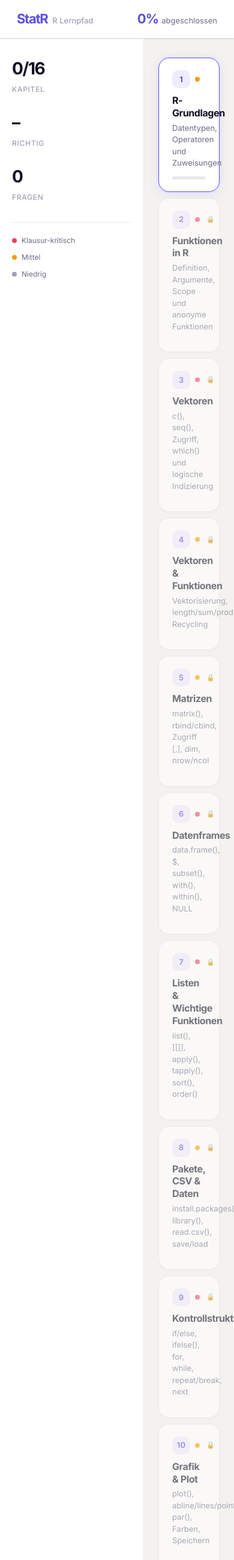
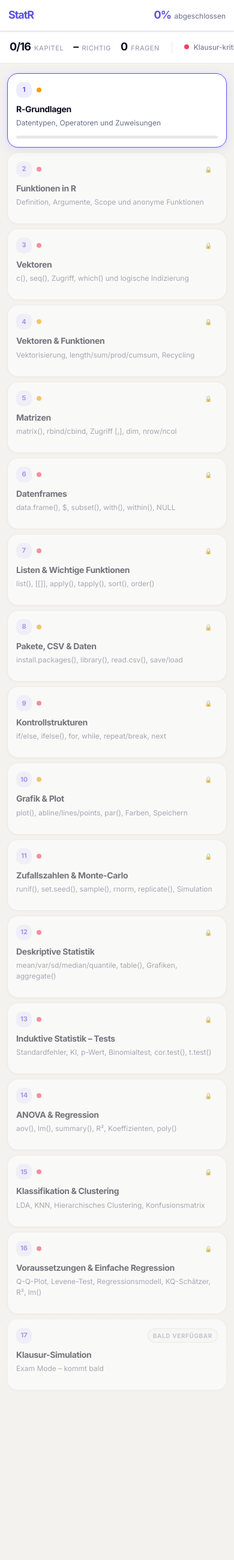
Before and after one commit to ebuart/statr, a Flask app: page / in a window 390 px wide. Shown: the whole page at 60% size. Run offline with Flask 3, Linux system fonts and the light colour scheme; some libraries are stand-ins or nearby versions.

Commit message:
Add mobile-responsive layout for phones and tablets
- New static/css/mobile.css: horizontal stats bar, horizontal units nav, sticky bottom toolbar with hint button, full-width cards, touch-target sizing, hover-effect disable on touch
- templates/index.html: load mobile.css
- static/js/session.js: auto-close hint panel on answer

Co-Authored-By: Claude Sonnet 4.6 <noreply@anthropic.com>

```diff
--- /dev/null
+++ b/static/css/mobile.css
@@ -0,0 +1,334 @@
+/* StatR — Mobile & Responsive Styles */
+/* Breakpoints: 768px (tablet), 480px (phone) */
+
+/* ── Viewport fix (browser chrome aware) ───────────────────────── */
+@supports (height: 100dvh) {
+  .view { height: 100dvh; }
+}
+
+/* ── Tablet + Phone (≤768px) ────────────────────────────────────── */
+@media (max-width: 768px) {
+
+  /* ── Path View ──────────────────────────────────────────────── */
+  .path-layout {
+    flex-direction: column;
+    overflow: visible;
+  }
+
+  .sidebar {
+    width: 100%;
+    min-width: unset;
+    flex-direction: row;
+    flex-wrap: nowrap;
+    align-items: center;
+    padding: 12px 16px;
+    border-right: none;
+    border-bottom: 1px solid var(--border-md);
+    overflow-x: auto;
+    overflow-y: hidden;
+    gap: 0;
+    -webkit-overflow-scrolling: touch;
+    scrollbar-width: none;
+  }
+  .sidebar::-webkit-scrollbar { display: none; }
+
+  .sidebar-stats {
+    flex-direction: row;
+    gap: 24px;
+    margin-bottom: 0;
+    flex-shrink: 0;
+  }
+
+  .stat-item { flex-direction: row; align-items: baseline; gap: 6px; }
+  .stat-val  { font-size: 20px; }
+  .stat-lbl  { font-size: 11px; text-transform: uppercase; letter-spacing: 0.05em; }
+
+  .sidebar-legend {
+    border-top: none;
+    border-left: 1px solid var(--border-md);
+    padding-top: 0;
+    padding-left: 20px;
+    margin-left: 20px;
+    display: flex;
+    flex-direction: row;
+    gap: 12px;
+    flex-shrink: 0;
+  }
+  .legend-item { margin-bottom: 0; white-space: nowrap; }
+
+  .path-main {
+    flex: 1;
+    overflow-y: auto;
+    padding: 16px 12px;
+    height: calc(100vh - 64px - 55px); /* viewport minus header minus stat bar */
+  }
+
+  @supports (height: 100dvh) {
+    .path-main { height: calc(100dvh - 64px - 55px); }
+  }
+
+  .chapter-path { gap: 8px; max-width: 100%; }
+
+  .chapter-card { padding: 16px 18px; }
+  .ch-title      { font-size: 15px; }
+  .ch-desc       { font-size: 12px; }
+
+  /* ── App Header ─────────────────────────────────────────────── */
+  .app-header { padding: 0 16px; height: 56px; }
+  .logo        { font-size: 20px; }
+  #summary-pct { font-size: 20px; }
+
+  /* ── Session Header ─────────────────────────────────────────── */
+  .session-header {
+    padding: 0 10px;
+    height: 50px;
+    gap: 8px;
+  }
+  .btn-back {
+    padding: 6px 8px;
+    font-size: 13px;
+    flex-shrink: 0;
+  }
+  .session-title-area #session-chapter-title { font-size: 13px; }
+  .session-title-area #session-unit-label    { font-size: 12px; margin-left: 4px; }
+  .session-meta { display: none; }
+
+  /* ── Session Layout ─────────────────────────────────────────── */
+  .session-layout {
+    flex-direction: column;
+  }
+
+  /* Units nav → horizontal scroll strip */
+  .session-units-nav {
+    width: 100%;
+    min-width: unset;
+    min-height: unset;
+    height: auto;
+    flex-direction: row;
+    overflow-x: auto;
+    overflow-y: hidden;
+    border-right: none;
+    border-bottom: 1px solid var(--border-md);
+    padding: 6px 10px;
+    gap: 4px;
+    flex-shrink: 0;
+    -webkit-overflow-scrolling: touch;
+    scrollbar-width: none;
+  }
+  .session-units-nav::-webkit-scrollbar { display: none; }
+
+  .unit-nav-btn {
+    width: auto;
+    flex-shrink: 0;
+    white-space: nowrap;
+    padding: 7px 14px;
+    min-height: 36px;
+  }
+  .unit-nav-dot { display: none; }
+  .unit-nav-label { font-size: 12px; }
+
+  /* Main content area */
+  .session-content {
+    padding: 14px 12px 80px; /* bottom padding for the sticky sidebar */
+    align-items: stretch;
+    overflow-y: auto;
+    flex: 1;
+    min-height: 0;
+  }
+
+  /* Sticky bottom sidebar on mobile */
+  .session-sidebar {
+    position: fixed;
+    bottom: 0;
+    left: 0;
+    right: 0;
+    width: 100%;
+    min-width: unset;
+    border-left: none;
+    border-top: 1px solid var(--border-md);
+    flex-direction: row;
+    align-items: center;
+    padding: 8px 14px;
+    gap: 10px;
+    z-index: 30;
+    background: var(--surface);
+    box-shadow: 0 -4px 16px rgba(0,0,0,0.07);
+    flex-wrap: nowrap;
+    overflow-x: auto;
+  }
+
+  .difficulty-display,
+  .question-type-display {
+    font-size: 10px;
+    white-space: nowrap;
+    flex-shrink: 0;
+  }
+
+  .question-counter {
+    font-size: 12px;
+    white-space: nowrap;
+    margin-left: auto;
+    flex-shrink: 0;
+  }
+
+  .hint-btn {
+    width: auto;
+    padding: 7px 14px;
+    font-size: 12px;
+    flex-shrink: 0;
+    min-height: 36px;
+  }
+
+  /* Hint panel pops up above the sticky bar */
+  .hint-panel {
+    position: fixed;
+    bottom: 56px; /* above sidebar */
+    left: 12px;
+    right: 12px;
+    z-index: 35;
+    font-size: 13px;
+    box-shadow: var(--shadow-md);
+    animation: slideUp 0.2s ease-out;
+  }
+
+  /* Cards */
+  .concept-card {
+    padding: 20px 16px;
+    border-radius: var(--r);
+    margin-bottom: 12px;
+  }
+  .concept-title { font-size: 17px; }
+  .concept-body  { font-size: 14px; }
+  .concept-takeaway { padding: 12px 14px; }
+  .concept-nav { justify-content: stretch; }
+  .concept-nav .btn-primary { width: 100%; justify-content: center; }
+
+  .question-card {
+    padding: 20px 16px;
+    border-radius: var(--r);
+    margin-bottom: 12px;
+  }
+  .q-text { font-size: 15px; }
+
+  /* Options: bigger touch targets */
+  .option-btn {
+    padding: 14px 16px;
+    font-size: 14px;
+    min-height: 48px;
+  }
+  .tf-btn { height: 52px; font-size: 15px; }
+
+  /* Next/primary buttons */
+  .btn-primary, .btn-secondary { height: 48px; font-size: 14px; }
+  .btn-next-q { width: 100%; justify-content: center; margin-top: 12px; }
+
+  /* Code input */
+  .code-input { font-size: 13px; min-height: 120px; }
+
+  /* Matching */
+  .matching-container { flex-direction: column; }
+  .matching-col { min-width: unset; width: 100%; }
+  .drag-item { padding: 12px 14px; min-height: 44px; font-size: 13px; }
+  .drop-zone { padding: 12px 14px; min-height: 44px; font-size: 13px; }
+
+  /* Explain panel */
+  .explain-panel { font-size: 13px; padding: 14px 16px; }
+
+  /* Code split layout */
+  .code-split { flex-direction: column; }
+  .code-left, .code-right { min-width: unset; }
+
+  /* Comparison/correlation grids */
+  .comparison-grid { flex-direction: column; }
+  .comp-left, .comp-right { min-width: unset; }
+  .dist-compare { flex-direction: column; }
+  .dist-item { min-width: unset; }
+
+  /* Console sim: scroll horizontally */
+  .console-sim { overflow-x: auto; font-size: 11.5px; }
+
+  /* Complete view */
+  .complete-card {
+    padding: 36px 24px;
+    border-radius: var(--r-lg);
+    width: 92%;
+  }
+  .complete-icon { width: 64px; height: 64px; font-size: 28px; margin-bottom: 18px; }
+  .complete-card h2 { font-size: 20px; }
+  .complete-accuracy { font-size: 15px; margin-bottom: 20px; }
+  .btn-unlock { height: 50px; font-size: 14px; }
+}
+
+/* ── Phone only (≤480px) ────────────────────────────────────────── */
+@media (max-width: 480px) {
+
+  /* Header tighter */
+  .app-header { height: 52px; padding: 0 14px; }
+  .logo { font-size: 18px; }
+  .logo-sub { display: none; }
+  #summary-pct { font-size: 18px; }
+  .summary-label { font-size: 12px; }
+
+  /* Stats bar even more compact */
+  .sidebar-stats { gap: 16px; }
+  .stat-val { font-size: 18px; }
+
+  /* Session header */
+  .session-header { height: 48px; }
+  .session-title-area #session-unit-label { display: none; }
+
+  /* Chapter cards */
+  .chapter-card { padding: 14px 14px; }
+  .ch-num { width: 26px; height: 26px; font-size: 11px; }
+  .ch-title { font-size: 14px; }
+  .ch-badge { font-size: 10px; padding: 3px 8px; }
+
+  /* Concept card */
+  .concept-card { padding: 16px 13px; }
+  .concept-header { gap: 8px; margin-bottom: 14px; }
+  .concept-title { font-size: 16px; }
+  .concept-badge { font-size: 10px; padding: 3px 8px; }
+
+  /* Question */
+  .question-card { padding: 16px 13px; }
+  .q-text { font-size: 14.5px; }
+
+  /* Options */
+  .option-btn { font-size: 13.5px; }
+
+  /* Code block */
+  .code-block code { font-size: 12px; }
+  .hljs { font-size: 12px !important; padding: 12px 14px !important; }
+
+  /* Sticky sidebar strip even slimmer */
+  .session-sidebar { padding: 7px 12px; }
+  .hint-btn { padding: 6px 12px; font-size: 11px; }
+
+  /* Hint panel position */
+  .hint-panel { bottom: 52px; left: 8px; right: 8px; }
+
+  /* Buttons */
+  .btn-primary, .btn-secondary { height: 46px; font-size: 13.5px; }
+}
+
+/* ── Landscape phone (height < 500px) ──────────────────────────── */
+@media (max-height: 500px) and (max-width: 900px) {
+  .session-units-nav { display: none; }
+  .session-content { padding: 10px 12px 60px; }
+  .concept-card { padding: 14px 14px; margin-bottom: 8px; }
+  .question-card { padding: 14px 14px; }
+  .session-sidebar { padding: 6px 12px; }
+}
+
+/* ── Touch: remove hover transforms (avoid sticky hover on touch) */
+@media (hover: none) {
+  .chapter-card:hover:not(.locked):not(.coming-soon) {
+    box-shadow: var(--shadow-xs);
+    border-color: var(--border-md);
+    transform: none;
+  }
+  .option-btn:hover:not(:disabled) {
+    transform: none;
+  }
+  .drag-item:hover { transform: none; box-shadow: none; }
+}
--- a/static/js/session.js
+++ b/static/js/session.js
@@ -138,6 +138,7 @@ const Session = (() => {
       if (correct && !hintUsed) _sessionCorrect++;
     }
 
+    _hideHint();
     _injectNextBtn(correct);
   }
 
--- a/templates/index.html
+++ b/templates/index.html
@@ -10,6 +10,7 @@
 <link rel="stylesheet" href="https://cdnjs.cloudflare.com/ajax/libs/highlight.js/11.9.0/styles/atom-one-dark.min.css">
 <link rel="stylesheet" href="/static/css/style.css">
 <link rel="stylesheet" href="/static/css/animations.css">
+<link rel="stylesheet" href="/static/css/mobile.css">
 </head>
 <body>
 <div id="app">
```
